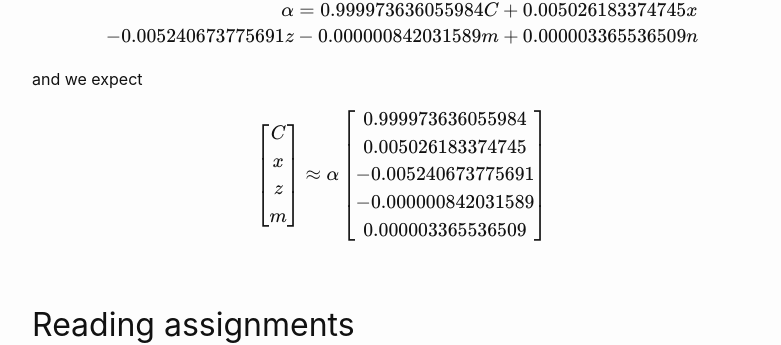
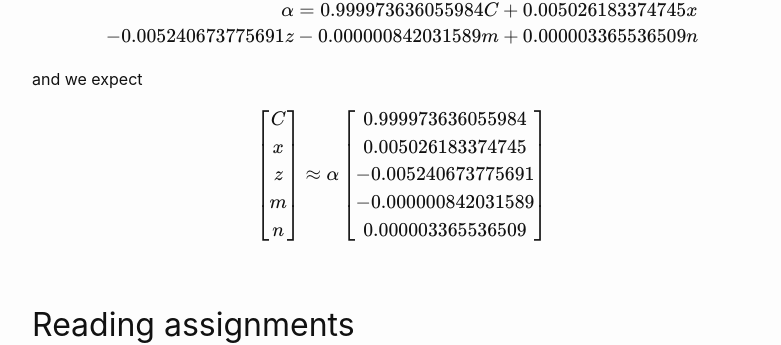
Before and after one commit to wcasper/math107spring2021, a Jekyll site: the page built from _posts/2021-05-05-Week-15-Lecture-25.md, in a window 1280 px wide and 900 px high, scrolled down 3993 px. Shown: the part 150-495 px from the top of the window, without its empty margins (238-1019 px from the left). Built offline with Jekyll 4.4.1, drawn with Linux system fonts in a browser that asks for light colours.

```diff
--- a/_posts/2021-05-05-Week-15-Lecture-25.md
+++ b/_posts/2021-05-05-Week-15-Lecture-25.md
@@ -130,7 +130,7 @@ $$
 and we expect
 
 $$
-\left[\begin{array}{c} C \\ x \\ z \\ m \\
+\left[\begin{array}{c} C \\ x \\ z \\ m \\ n
 \end{array}\right]
 \approx\alpha
 \left[\begin{array}{c}
```
